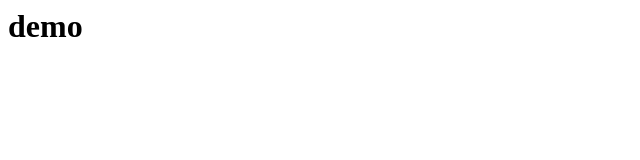
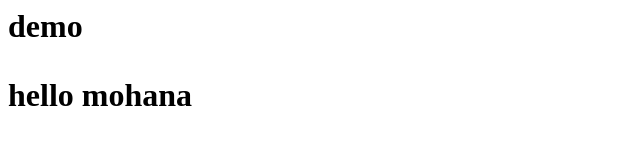
Before and after one commit to kiruthigarcad01/SYS01, a plain HTML site: page home.html in a window 1280 px wide. Shown: the whole page, without its empty margins (0-640 px from the left). Drawn offline with Linux system fonts and the light colour scheme.

Commit message:
updated home page

```diff
--- a/home.html
+++ b/home.html
@@ -6,5 +6,6 @@
 </head>
 <body>
 <h1> demo <h1>
+  <p>hello mohana </p>
 </body>
 </html>
```
